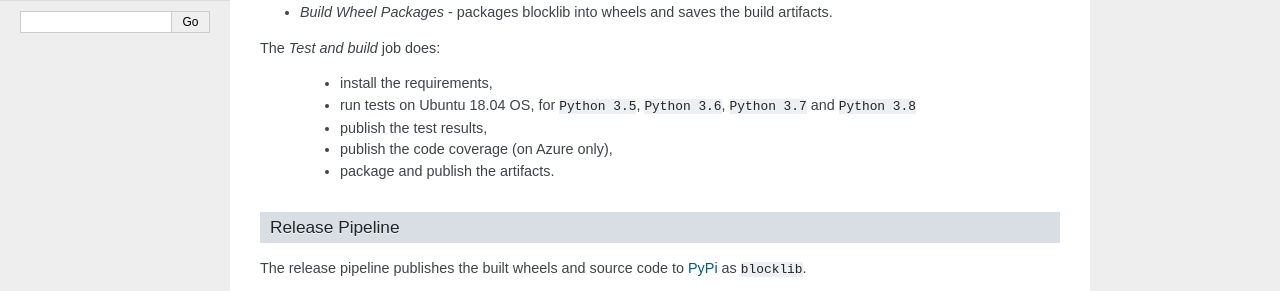
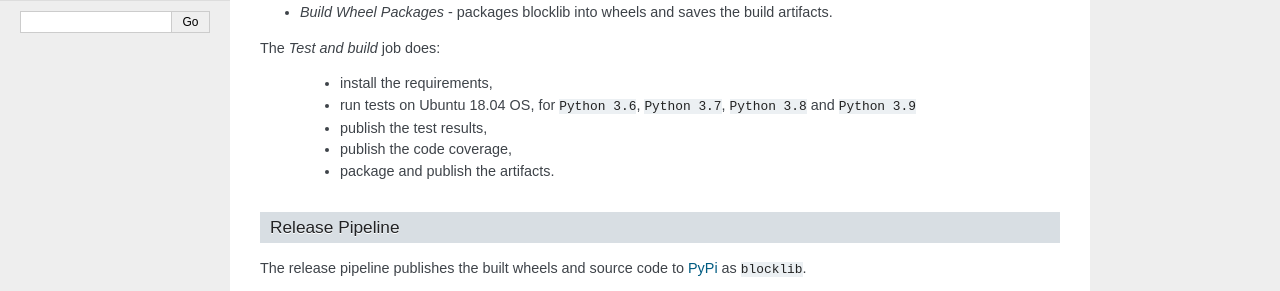
Before and after one commit to data61/blocklib, a Sphinx documentation site: the page built from docs/devops.rst, in a window 1280 px wide. Shown: the part 425-716 px from the top of the page. Built offline with Sphinx 7.4.7, drawn with Linux system fonts in a browser that asks for light colours; formulas are drawn with MathJax 3; the version number could not be read and is left out.

Commit message:
updated python versions list

```diff
--- a/docs/devops.rst
+++ b/docs/devops.rst
@@ -24,9 +24,9 @@ There are three top level stages in the build pipeline:
 The *Test and build* job does:
 
   - install the requirements,
-  - run tests on Ubuntu 18.04 OS, for ``Python 3.5``, ``Python 3.6``, ``Python 3.7`` and ``Python 3.8``
+  - run tests on Ubuntu 18.04 OS, for ``Python 3.6``, ``Python 3.7``, ``Python 3.8`` and ``Python 3.9``
   - publish the test results,
-  - publish the code coverage (on Azure only),
+  - publish the code coverage,
   - package and publish the artifacts.
 
 Release Pipeline
```
